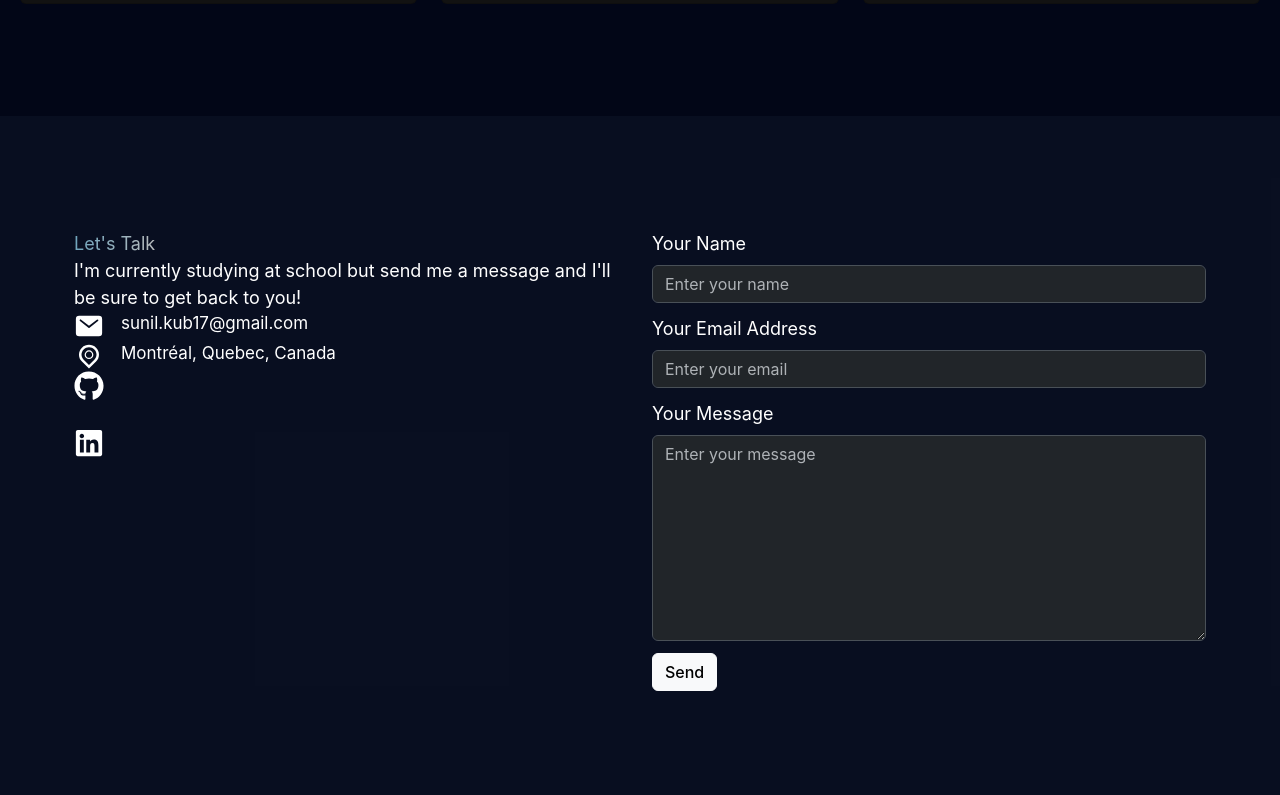
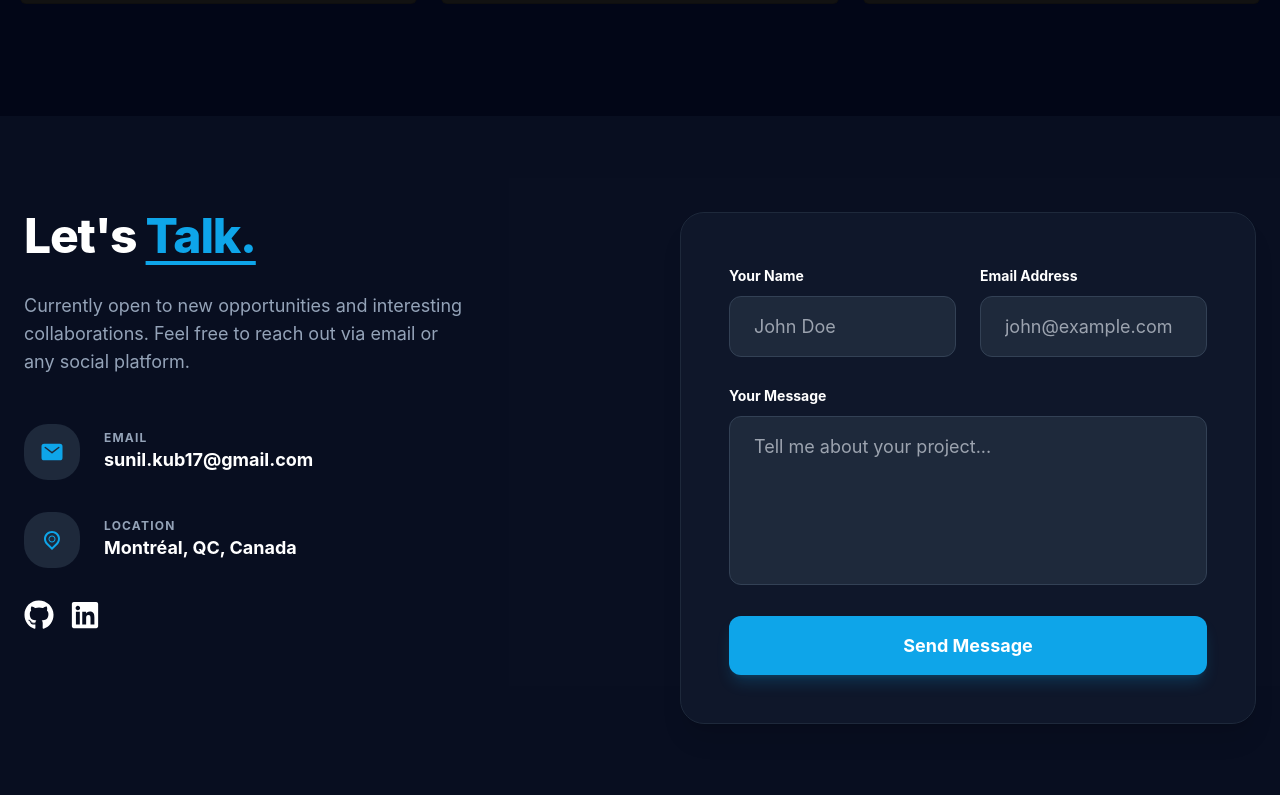
Before and after one commit to hulksunil/My-Portfolio, a React (Create React App) app: page / in a window 1280 px wide. Shown: the part 5665-6460 px from the top of the page. Built offline with nearby package versions, Linux system fonts and the light colour scheme.

Commit message:
updated contact section to new look

```diff
--- a/src/App.js
+++ b/src/App.js
@@ -167,7 +167,7 @@ function App() {
         <Experience />
         <Projects projects={projects.sort((a, b) => b.dateDeveloped - a.dateDeveloped)} theme={theme} />
         <Skills />
-        <Contact theme={theme} />
+        <Contact />
         <Footer />
       </>
     </div>
--- a/src/components/Contact.js
+++ b/src/components/Contact.js
@@ -1,20 +1,14 @@
-import { useEffect, useState } from "react";
-import { Anchor, Button, Col, Container, Form, Row } from "react-bootstrap";
-import { FaGithub, FaLinkedin } from "react-icons/fa";
+import { useState } from "react";
 import { IoMail } from "react-icons/io5";
 import { TiLocationOutline } from "react-icons/ti";
+import { FaGithub, FaLinkedin } from "react-icons/fa";
 
 /**
  * Contact component
  * Displays the contact information and a form to send me a message
- *
- * TODO(sunil): Add other social media links under email (github, linkedin, etc.)
  */
-const Contact = ({ theme }) => {
+const Contact = () => {
   const [result, setResult] = useState("");
-  useEffect(() => {
-    // Any side effects related to the theme can be handled here
-  }, [theme]);
 
   const onSubmit = async (event) => {
     event.preventDefault();
@@ -33,6 +27,7 @@ const Contact = ({ theme }) => {
     if (data.success) {
       setResult("Form Submitted Successfully");
       event.target.reset();
+      setTimeout(() => setResult(""), 5000);
     } else {
       console.log("Error", data);
       setResult(data.message);
@@ -40,83 +35,118 @@ const Contact = ({ theme }) => {
   };
 
   return (
-    <div id="contact" className="contact odd-section px-5 py-24">
-
-      <Row>
-        {/* Contact Info */}
-
-        <Col xs={12} md={6}>
-          <h2>Let's Talk</h2>
-          <p>
-            I'm currently studying at school but send me a message and I'll be
-            sure to get back to you!
+    <section className="py-24 odd-section" id="contact">
+      <div className="max-w-7xl mx-auto px-6">
+        <div className="grid lg:grid-cols-2 gap-20">
+          {/* Left Column - Contact Info */}
+          <div>
+            <h2 className="text-5xl font-extrabold mb-8 tracking-tight">
+              Let's <span className="text-[#0ea5e9] underline decoration-4 underline-offset-8">Talk.</span>
+            </h2>
+            <p className="text-lg text-slate-600 dark:text-slate-400 mb-12 max-w-md">
+              Currently open to new opportunities and interesting collaborations. Feel free to reach out via email or any social platform.
             </p>
 
-          <div className="d-flex contactInfo">
-            <IoMail size={"30px"} />
-            <p>sunil.kub17@gmail.com</p>
+            <div className="space-y-8">
+              {/* Email */}
+              <div className="flex items-center gap-6">
+                <div className="w-14 h-14 rounded-2xl bg-slate-100 dark:bg-slate-800 flex items-center justify-center text-[#0ea5e9]">
+                  <IoMail size={24} />
                 </div>
-          <div className="d-flex contactInfo">
-            <TiLocationOutline size={"30px"} />
-            <p>Montréal, Quebec, Canada</p>
+                <div>
+                  <p className="text-xs font-bold text-slate-400 uppercase tracking-widest">Email</p>
+                  <p className="text-lg font-bold">sunil.kub17@gmail.com</p>
+                </div>
               </div>
 
-          <div className="socials">
-            <Anchor
-              className="text-reset"
+              {/* Location */}
+              <div className="flex items-center gap-6">
+                <div className="w-14 h-14 rounded-2xl bg-slate-100 dark:bg-slate-800 flex items-center justify-center text-[#0ea5e9]">
+                  <TiLocationOutline size={24} />
+                </div>
+                <div>
+                  <p className="text-xs font-bold text-slate-400 uppercase tracking-widest">Location</p>
+                  <p className="text-lg font-bold">Montréal, QC, Canada</p>
+                </div>
+              </div>
+
+              <div className="flex gap-4">
+                <a
                   href="https://github.com/hulksunil"
                   target="_blank"
                 >
                   <FaGithub size={"30px"} />
-            </Anchor>
-            <Anchor
-              className="text-reset"
+                </a>
+                <a
                   href="https://www.linkedin.com/in/Sunil-Kublalsingh/"
                   target="_blank"
                 >
                   <FaLinkedin size={"30px"} />
-            </Anchor>
+                </a>
               </div>
-        </Col>
+            </div>
+          </div>
 
-        {/* Right column  */}
-        <Col xs={12} md={6}>
-          <Form data-bs-theme={theme === "dark" ? "dark" : "light"} onSubmit={onSubmit}>
-            <Form.Group className="mb-3" controlId="name">
-              <Form.Label>Your Name</Form.Label>
-              <Form.Control
+          {/* Right Column - Contact Form */}
+          <div className="glass p-8 md:p-12 rounded-3xl bg-slate-50 dark:bg-slate-900 shadow-xl border border-slate-200 dark:border-slate-800">
+            <form className="space-y-6" onSubmit={onSubmit}>
+              <div className="grid md:grid-cols-2 gap-6">
+                {/* Name Input */}
+                <div className="space-y-2">
+                  <label className="text-sm font-bold">Your Name</label>
+                  <input
+                    className="w-full px-6 py-4 bg-white dark:bg-slate-800 border border-slate-200 dark:border-slate-700 rounded-xl focus:ring-2 focus:ring-[#0ea5e9] focus:border-transparent transition-all outline-none"
+                    placeholder="John Doe"
+                    type="text"
                     name="name"
                     required
-                type="text"
-                placeholder="Enter your name"
                   />
-            </Form.Group>
-            <Form.Group className="mb-3" controlId="emailAddress">
-              <Form.Label>Your Email Address</Form.Label>
-              <Form.Control
+                </div>
+
+                {/* Email Input */}
+                <div className="space-y-2">
+                  <label className="text-sm font-bold">Email Address</label>
+                  <input
+                    className="w-full px-6 py-4 bg-white dark:bg-slate-800 border border-slate-200 dark:border-slate-700 rounded-xl focus:ring-2 focus:ring-[#0ea5e9] focus:border-transparent transition-all outline-none"
+                    placeholder="john@example.com"
+                    type="email"
                     name="email"
                     required
-                type="email"
-                placeholder="Enter your email"
                   />
-            </Form.Group>
-            <Form.Group className="mb-3" controlId="emailMessage">
-              <Form.Label>Your Message</Form.Label>
-              <Form.Control
+                </div>
+              </div>
+
+              {/* Message Textarea */}
+              <div className="space-y-2">
+                <label className="text-sm font-bold">Your Message</label>
+                <textarea
+                  className="w-full px-6 py-4 bg-white dark:bg-slate-800 border border-slate-200 dark:border-slate-700 rounded-xl focus:ring-2 focus:ring-[#0ea5e9] focus:border-transparent transition-all outline-none resize-none"
+                  placeholder="Tell me about your project..."
+                  rows="5"
                   name="message"
                   required
-                as="textarea"
-                placeholder="Enter your message"
-                rows={8}
-              />
-            </Form.Group>
-            <Button type="submit" variant={theme === "dark" ? "light" : "dark"}>
-              Send
-            </Button>
-          </Form>
-        </Col>
-      </Row>
+                ></textarea>
               </div>
+
+              {/* Submit Button */}
+              <button
+                type="submit"
+                className="w-full py-4 bg-[#0ea5e9] text-white font-bold rounded-xl shadow-lg shadow-[#0ea5e9]/20 hover:shadow-[#0ea5e9]/40 hover:-translate-y-0.5 active:scale-95 transition-all"
+              >
+                Send Message
+              </button>
+
+              {/* Result Message */}
+              {result && (
+                <p className="text-center text-sm font-medium text-[#0ea5e9] mt-4">
+                  {result}
+                </p>
+              )}
+            </form>
+          </div>
+        </div>
+      </div>
+    </section>
   );
 };
 
```
Lines whose indentation alone changed are shown as unchanged.
